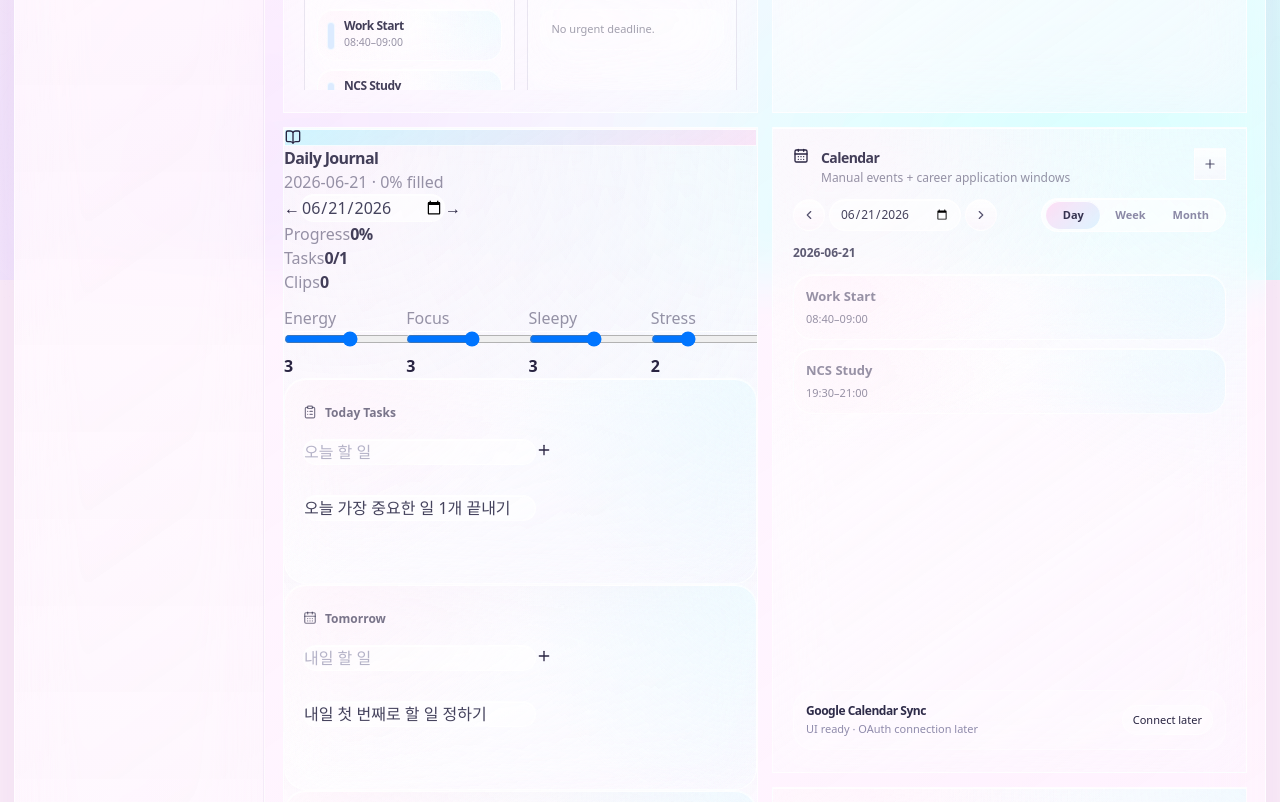
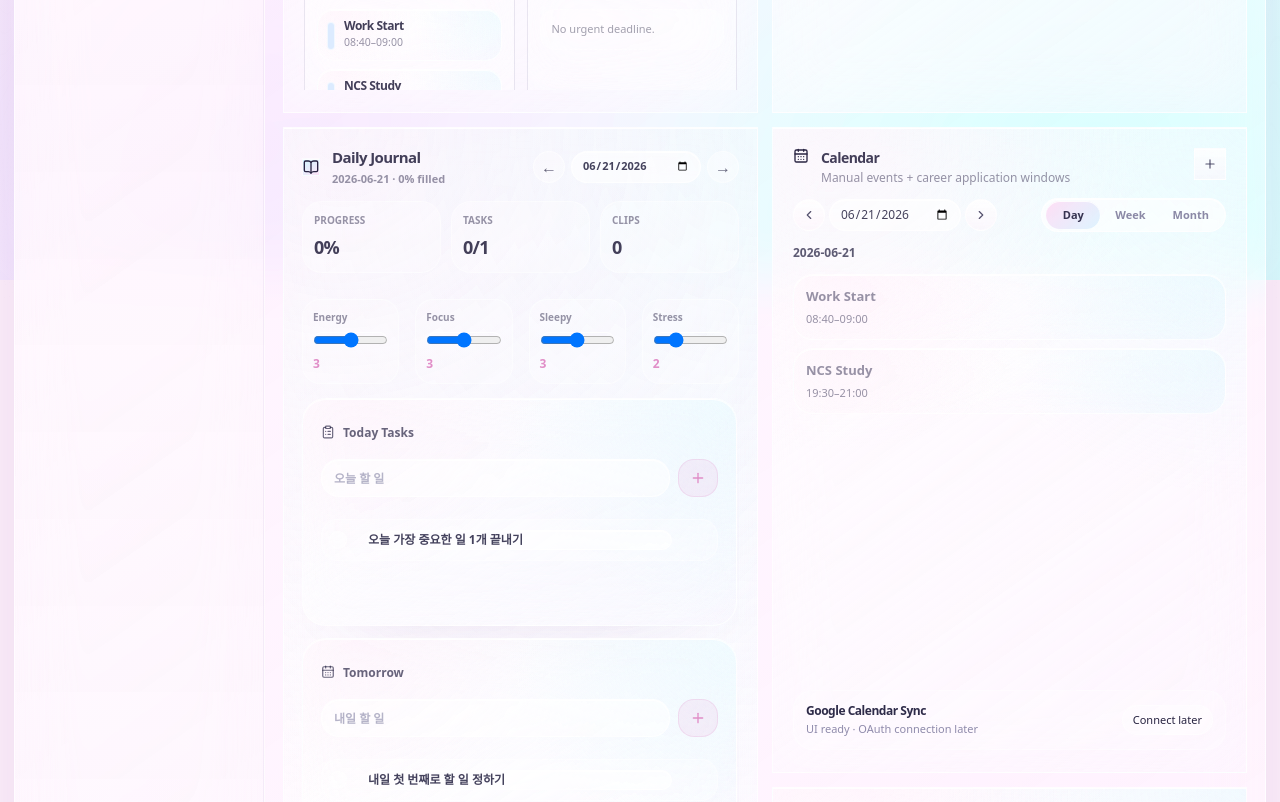
Before and after one commit to haileychoii/glassday, a React (Vite) app: page / in a window 1280 px wide. Shown: the part 520-1322 px from the top of the page. Built offline with nearby package versions, Linux system fonts and the light colour scheme.

Commit message:
journal.css 업데이트

```diff
--- a/src/styles/widgets/journal.css
+++ b/src/styles/widgets/journal.css
@@ -795,3 +795,408 @@
     min-height: 420px !important;
   }
 }
+
+.daily-journal-widget {
+  height: 100%;
+  min-height: 0;
+  padding: 18px;
+  display: grid;
+  grid-template-rows: auto auto auto minmax(0, 1fr);
+  gap: 14px;
+  overflow: hidden;
+}
+
+.journal-header,
+.journal-title-group,
+.journal-date-nav,
+.journal-summary-row,
+.journal-section-title,
+.journal-task-item,
+.journal-clip-item,
+.journal-library-item {
+  display: flex;
+  align-items: center;
+}
+
+.journal-header {
+  justify-content: space-between;
+  gap: 14px;
+}
+
+.journal-title-group {
+  min-width: 0;
+  gap: 12px;
+}
+
+.journal-title-group h3 {
+  font-size: 15px;
+  font-weight: 850;
+  color: hsl(var(--foreground) / 0.86);
+}
+
+.journal-title-group p {
+  margin-top: 2px;
+  font-size: 11px;
+  font-weight: 700;
+  color: hsl(var(--foreground) / 0.44);
+}
+
+.journal-date-nav {
+  gap: 6px;
+  flex-shrink: 0;
+}
+
+.journal-date-nav button,
+.journal-date-nav input {
+  height: 32px;
+  border-radius: 999px;
+  background: hsl(0 0% 100% / 0.32);
+  border: 1px solid hsl(0 0% 100% / 0.46);
+  color: hsl(var(--foreground) / 0.68);
+}
+
+.journal-date-nav button {
+  width: 32px;
+}
+
+.journal-date-nav input {
+  width: 130px;
+  padding: 0 10px;
+  font-size: 11px;
+  font-weight: 800;
+}
+
+.journal-summary-row {
+  gap: 10px;
+}
+
+.journal-summary-card {
+  flex: 1;
+  min-width: 0;
+  min-height: 58px;
+  border-radius: 20px;
+  padding: 11px;
+  background: hsl(0 0% 100% / 0.24);
+  border: 1px solid hsl(0 0% 100% / 0.38);
+}
+
+.journal-summary-card span {
+  display: block;
+  font-size: 10px;
+  font-weight: 850;
+  color: hsl(var(--foreground) / 0.38);
+  text-transform: uppercase;
+}
+
+.journal-summary-card strong {
+  display: block;
+  margin-top: 6px;
+  font-size: 18px;
+  font-weight: 900;
+  color: hsl(var(--foreground) / 0.82);
+}
+
+.journal-score-grid {
+  display: grid;
+  grid-template-columns: repeat(4, minmax(0, 1fr));
+  gap: 8px;
+}
+
+.journal-score-grid label {
+  min-width: 0;
+  border-radius: 18px;
+  padding: 10px;
+  background: hsl(0 0% 100% / 0.22);
+  border: 1px solid hsl(0 0% 100% / 0.36);
+  display: grid;
+  gap: 6px;
+}
+
+.journal-score-grid span {
+  font-size: 10px;
+  font-weight: 850;
+  color: hsl(var(--foreground) / 0.42);
+}
+
+.journal-score-grid input {
+  width: 100%;
+}
+
+.journal-score-grid b {
+  font-size: 12px;
+  font-weight: 900;
+  color: hsl(var(--primary));
+}
+
+.journal-main-scroll {
+  min-height: 0;
+  overflow: auto;
+  display: grid;
+  align-content: start;
+  gap: 12px;
+  padding-right: 2px;
+}
+
+.journal-section {
+  border-radius: 24px;
+  padding: 14px;
+  background:
+    linear-gradient(
+      180deg,
+      hsl(0 0% 100% / 0.3),
+      hsl(0 0% 100% / 0.1)
+    );
+  border: 1px solid hsl(0 0% 100% / 0.42);
+}
+
+.journal-section-title {
+  gap: 7px;
+  margin-bottom: 10px;
+  font-size: 12px;
+  font-weight: 900;
+  color: hsl(var(--foreground) / 0.68);
+}
+
+.journal-add-row,
+.journal-clip-row {
+  display: grid;
+  grid-template-columns: minmax(0, 1fr) 40px;
+  gap: 8px;
+  margin-bottom: 10px;
+}
+
+.journal-clip-row {
+  grid-template-columns: minmax(0, 1fr) 96px;
+}
+
+.journal-add-row input,
+.journal-clip-row input,
+.journal-mood-select,
+.journal-section textarea {
+  width: 100%;
+  min-width: 0;
+  border-radius: 16px;
+  background: hsl(0 0% 100% / 0.32);
+  border: 1px solid hsl(0 0% 100% / 0.44);
+  color: hsl(var(--foreground) / 0.72);
+  outline: none;
+}
+
+.journal-add-row input,
+.journal-clip-row input,
+.journal-mood-select {
+  height: 38px;
+  padding: 0 12px;
+  font-size: 12px;
+  font-weight: 750;
+}
+
+.journal-add-row button,
+.journal-clip-row button {
+  min-height: 38px;
+  border-radius: 16px;
+  display: grid;
+  place-items: center;
+  background: hsl(var(--primary) / 0.12);
+  border: 1px solid hsl(var(--primary) / 0.2);
+  color: hsl(var(--primary));
+  font-size: 12px;
+  font-weight: 850;
+}
+
+.journal-section textarea {
+  min-height: 96px;
+  resize: vertical;
+  padding: 12px;
+  font-size: 12px;
+  line-height: 1.55;
+}
+
+.journal-task-list,
+.journal-clip-list,
+.journal-library-list {
+  display: grid;
+  gap: 8px;
+}
+
+.journal-task-item {
+  min-height: 42px;
+  display: grid;
+  grid-template-columns: 30px minmax(0, 1fr) 30px;
+  gap: 8px;
+  padding: 7px;
+  border-radius: 17px;
+  background: hsl(0 0% 100% / 0.26);
+  border: 1px solid hsl(0 0% 100% / 0.38);
+}
+
+.journal-task-item.is-done {
+  opacity: 0.55;
+}
+
+.journal-task-item.is-done input {
+  text-decoration: line-through;
+}
+
+.journal-task-check,
+.journal-task-delete {
+  width: 30px;
+  height: 30px;
+  border-radius: 999px;
+  display: grid;
+  place-items: center;
+  background: hsl(0 0% 100% / 0.34);
+  border: 1px solid hsl(0 0% 100% / 0.44);
+  color: hsl(var(--foreground) / 0.52);
+}
+
+.journal-task-check {
+  color: hsl(var(--primary));
+}
+
+.journal-task-delete:hover,
+.journal-clip-item button:hover {
+  color: hsl(350 70% 45%);
+  background: hsl(350 100% 96% / 0.68);
+}
+
+.journal-task-item input {
+  min-width: 0;
+  background: transparent;
+  border: 0;
+  outline: none;
+  font-size: 12px;
+  font-weight: 750;
+  color: hsl(var(--foreground) / 0.72);
+}
+
+.journal-tag-tools,
+.journal-hashtag-row {
+  margin-top: 10px;
+  display: flex;
+  flex-wrap: wrap;
+  gap: 7px;
+}
+
+.journal-tag-tools button,
+.journal-hashtag-row span,
+.journal-muted {
+  min-height: 26px;
+  border-radius: 999px;
+  padding: 0 9px;
+  display: inline-flex;
+  align-items: center;
+  font-size: 10px;
+  font-weight: 850;
+  background: hsl(var(--primary) / 0.1);
+  border: 1px solid hsl(var(--primary) / 0.18);
+  color: hsl(var(--primary));
+}
+
+.journal-muted {
+  background: hsl(0 0% 100% / 0.22);
+  border-color: hsl(0 0% 100% / 0.36);
+  color: hsl(var(--foreground) / 0.42);
+}
+
+.journal-clip-item {
+  justify-content: space-between;
+  gap: 10px;
+  padding: 10px;
+  border-radius: 18px;
+  background: hsl(0 0% 100% / 0.24);
+  border: 1px solid hsl(0 0% 100% / 0.38);
+}
+
+.journal-clip-item div {
+  min-width: 0;
+}
+
+.journal-clip-item strong {
+  display: block;
+  font-size: 10px;
+  font-weight: 900;
+  color: hsl(var(--primary));
+}
+
+.journal-clip-item span {
+  display: block;
+  margin-top: 4px;
+  font-size: 12px;
+  color: hsl(var(--foreground) / 0.68);
+  white-space: nowrap;
+  overflow: hidden;
+  text-overflow: ellipsis;
+}
+
+.journal-clip-item button {
+  width: 30px;
+  height: 30px;
+  flex-shrink: 0;
+  border-radius: 999px;
+  display: grid;
+  place-items: center;
+  background: hsl(0 0% 100% / 0.32);
+  border: 1px solid hsl(0 0% 100% / 0.42);
+}
+
+.journal-library-list {
+  margin-top: 10px;
+}
+
+.journal-library-item {
+  justify-content: space-between;
+  min-height: 34px;
+  border-radius: 15px;
+  padding: 0 10px;
+  background: hsl(0 0% 100% / 0.22);
+  border: 1px solid hsl(0 0% 100% / 0.36);
+}
+
+.journal-library-item strong {
+  font-size: 11px;
+  font-weight: 900;
+  color: hsl(var(--foreground) / 0.68);
+}
+
+.journal-library-item span {
+  min-width: 24px;
+  height: 22px;
+  border-radius: 999px;
+  display: grid;
+  place-items: center;
+  font-size: 10px;
+  font-weight: 900;
+  color: hsl(var(--primary));
+  background: hsl(var(--primary) / 0.1);
+}
+
+.journal-empty-box {
+  border-radius: 16px;
+  padding: 12px;
+  font-size: 12px;
+  color: hsl(var(--foreground) / 0.42);
+  background: hsl(0 0% 100% / 0.18);
+  border: 1px dashed hsl(0 0% 100% / 0.36);
+}
+
+@media (max-width: 900px) {
+  .journal-header {
+    align-items: flex-start;
+    flex-direction: column;
+  }
+
+  .journal-summary-row,
+  .journal-score-grid {
+    grid-template-columns: repeat(2, minmax(0, 1fr));
+    display: grid;
+  }
+
+  .journal-date-nav {
+    width: 100%;
+  }
+
+  .journal-date-nav input {
+    flex: 1;
+  }
+}
```
